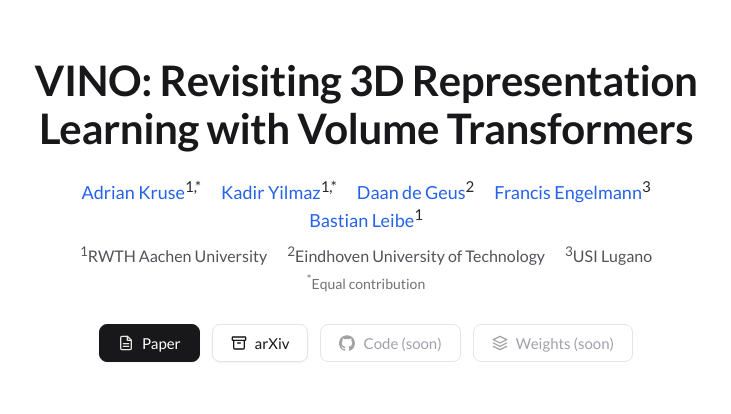
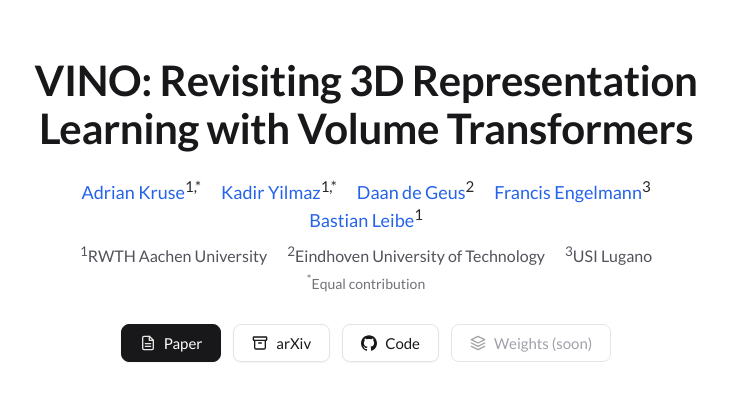
Before and after one commit to AdrianKruse/VINO, a plain HTML site: page index.html in a window 1280 px wide. Shown: the top 414 px of the page, without its empty margins (274-1005 px from the left). Drawn offline with nearby package versions, Linux system fonts and the light colour scheme; no server answers.

Commit message:
Link the code button to the repository

```diff
--- a/index.html
+++ b/index.html
@@ -25,7 +25,7 @@
                 <div id="links">
                     <a id="paper" href="https://arxiv.org/pdf/2611.07176" target="_blank">Paper</a>
                     <a id="arxiv" href="https://arxiv.org/abs/2611.07176" target="_blank">arXiv</a>
-                    <a id="code">Code (soon)</a>
+                    <a id="code" href="https://github.com/AdrianKruse/VINO" target="_blank">Code</a>
                     <a id="models">Weights (soon)</a>
                 </div>
             </div>
```
